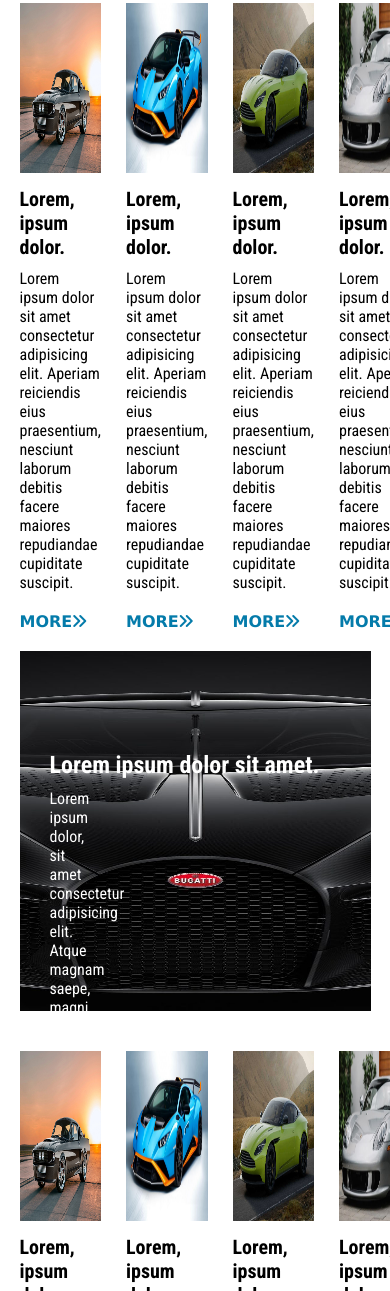
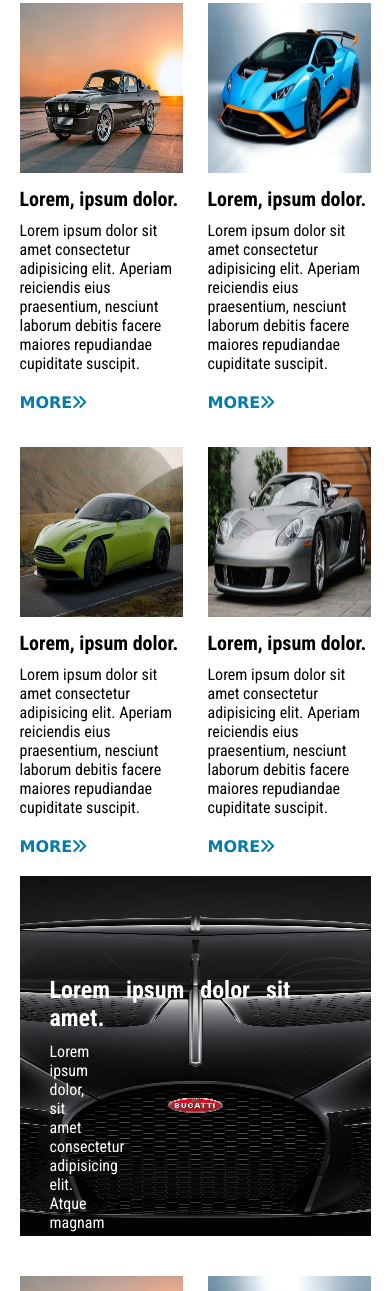
Before and after one commit to JAHEXD03/primer-repo, a plain HTML site: page index.html in a window 390 px wide. Shown: the part 709-2000 px from the top of the page. Drawn offline with Linux system fonts and the light colour scheme.

Commit message:
repo-listo

```diff
--- a/style.css
+++ b/style.css
@@ -273,7 +273,7 @@ hr{
 /*Footer-links*/
 
 .footer-links{
-  background-color: rgba(245, 244, 244, 0.911);
+  background-color: rgba(235, 235, 235, 0.658);
   padding: 35px 0;
   font-size: 15px;
 }
@@ -306,3 +306,14 @@ hr{
   padding: 20px 0;
   padding-bottom: 5px;
 }
+
+@media (max-width:700px) {
+  .new-cards{
+    grid-template-columns: repeat(2, 1fr);
+  }
+
+  .cards-baner-one .content{
+    width: 80%;
+  }
+
+}
```
